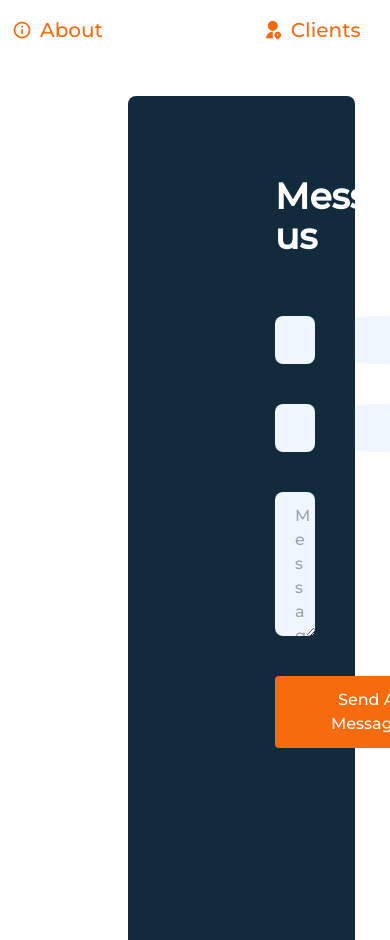
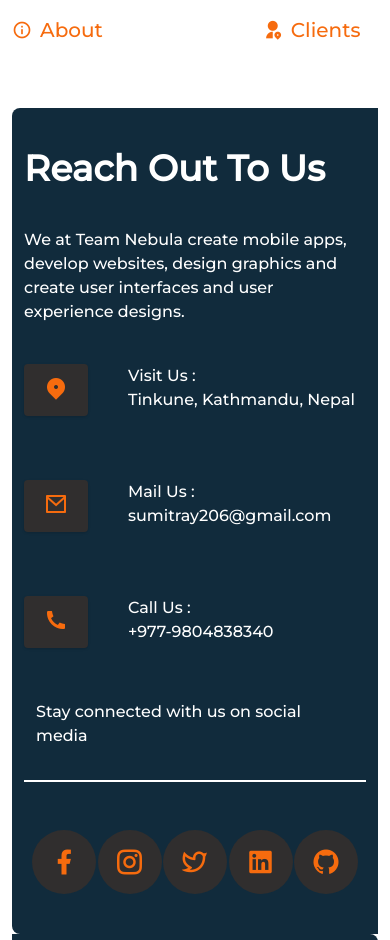
Before and after one commit to Sumitray1/tailwind-css-nebula, a React (Create React App) app: page /contacts in a window 390 px wide. Built offline with nearby package versions, Linux system fonts and the light colour scheme.

Commit message:
all responsive done

```diff
--- a/src/pages/Contact/ContactFomr.js
+++ b/src/pages/Contact/ContactFomr.js
@@ -2,7 +2,7 @@ import React from "react";
 
 function ContactFomr() {
   return (
-    <div className=" p-20 rounded-r-lg bg-primary  ">
+    <div className=" p-20 rounded-r-lg bg-primary  mob:p-2  ">
       <form className="flex flex-col gap-y-10">
         <h1 className="text-4xl font-semibold mb-5 text-white">Message us</h1>
 
@@ -43,8 +43,8 @@ function ContactFomr() {
           />
         </div>
 
-        <div className="flex justify-left">
-          <button className="text-white bg-secondary px-14 py-3 rounded max-w-max">
+        <div className="flex justify-left mob:mb-14">
+          <button className="text-white bg-secondary px-14 py-3 rounded max-w-max mob:ml-8">
             Send A Message
           </button>
         </div>
--- a/src/pages/Contact/LocationInfo.js
+++ b/src/pages/Contact/LocationInfo.js
@@ -29,7 +29,7 @@ function LocationInfo() {
     },
   ];
   return (
-    <div className="bg-primary rounded-l-lg flex flex-col gap-y-10  p-20 text-white  ">
+    <div className="bg-primary rounded-l-lg flex flex-col gap-y-10  p-20 text-white  mob:px-3 mob:py-10">
       <h1 className="font-semibold text-4xl ">Reach Out To Us</h1>
       <p className="">
         We at Team Nebula create mobile apps, develop websites, design graphics
--- a/src/pages/Contact/index.js
+++ b/src/pages/Contact/index.js
@@ -5,7 +5,7 @@ import ContactFomr from "./ContactFomr";
 function Contact() {
   return (
     <Layout>
-      <div className="grid grid-cols-2 px-32 mt-24 h-screen ">
+      <div className="grid grid-cols-2 px-32 mt-24 h-screen  mob:p-3 mob:grid-cols-1 ">
         <LocationInfo />
         <ContactFomr />
       </div>
```
